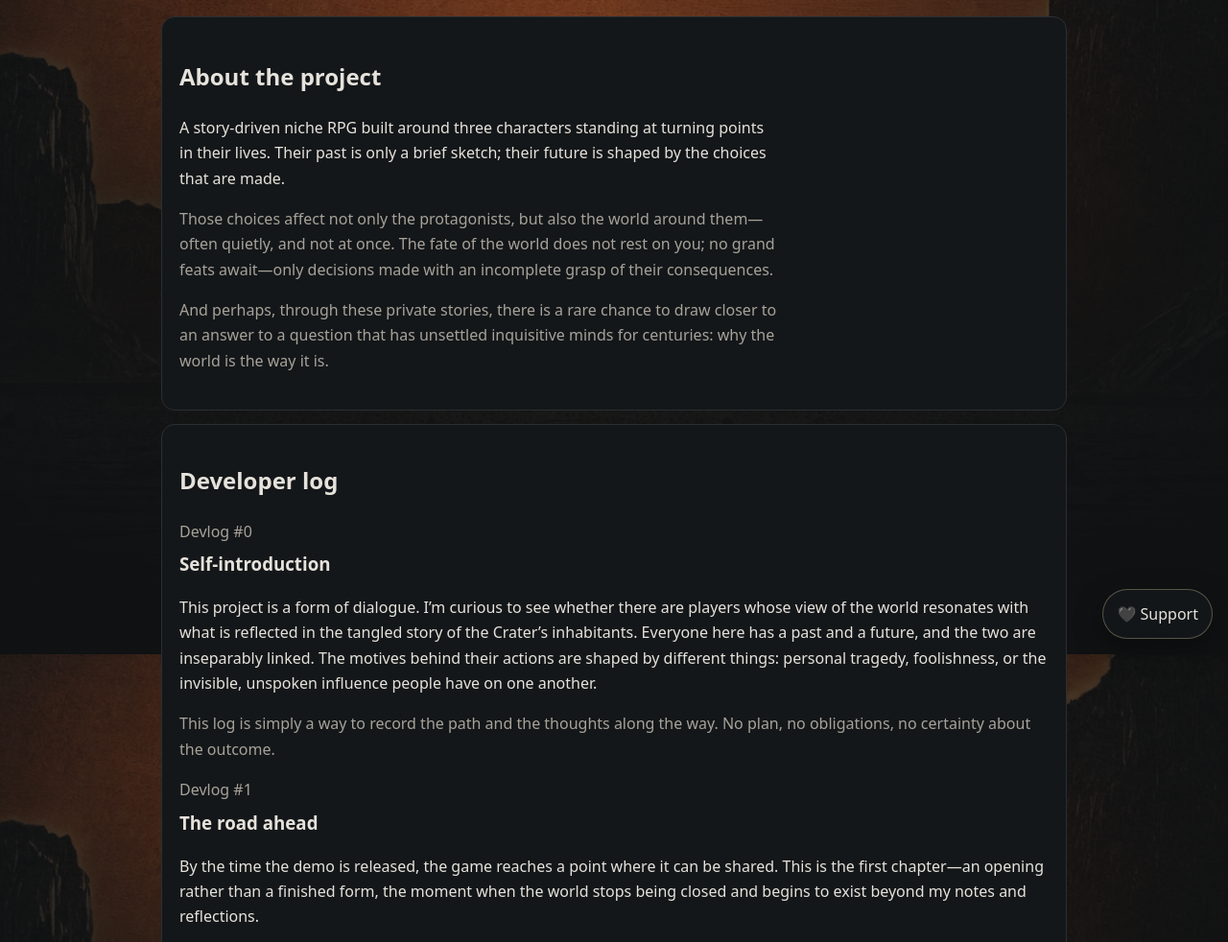
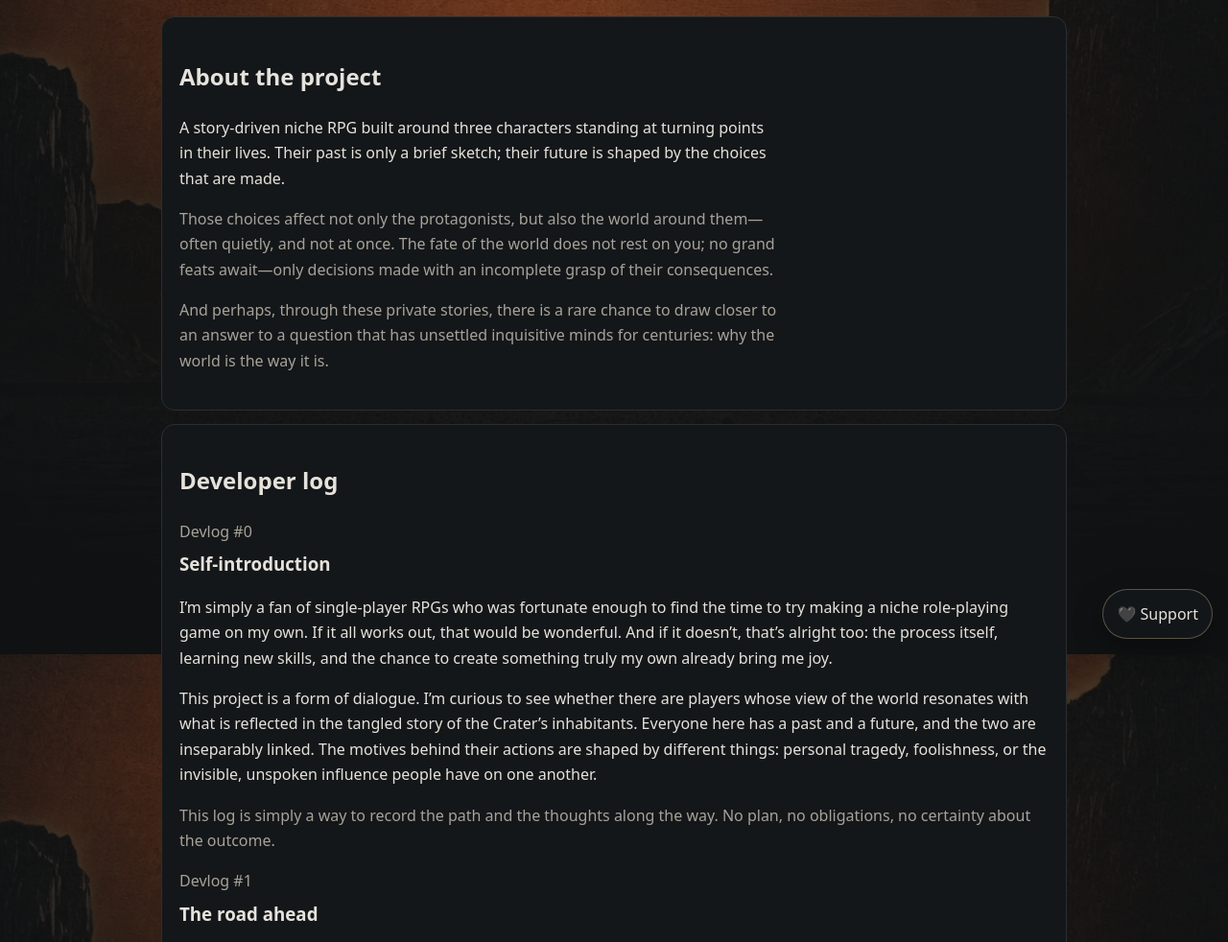
Before and after one commit to aeduard12AE/OnSurface, a plain HTML site: page en/index.html in a window 1280 px wide. Shown: the part 118-1100 px from the top of the page at 96% size. Drawn offline with Linux system fonts and the light colour scheme.

Commit message:
Update index.html

```diff
--- a/en/index.html
+++ b/en/index.html
@@ -50,6 +50,12 @@
         <h3 style="margin:6px 0 6px;">Self-introduction</h3>
 
         <p>
+         I’m simply a fan of single-player RPGs who was fortunate enough to find the time to try making a niche role-playing game on my own.
+          If it all works out, that would be wonderful. And if it doesn’t, that’s alright too: the process itself, learning new skills,
+          and the chance to create something truly my own already bring me joy.
+        </p>
+
+        <p>
          This project is a form of dialogue. I’m curious to see whether there are players whose view of the world
           resonates with what is reflected in the tangled story of the Crater’s inhabitants. Everyone here has a past and a future,
           and the two are inseparably linked. The motives behind their actions are shaped by different things: personal tragedy,
```
